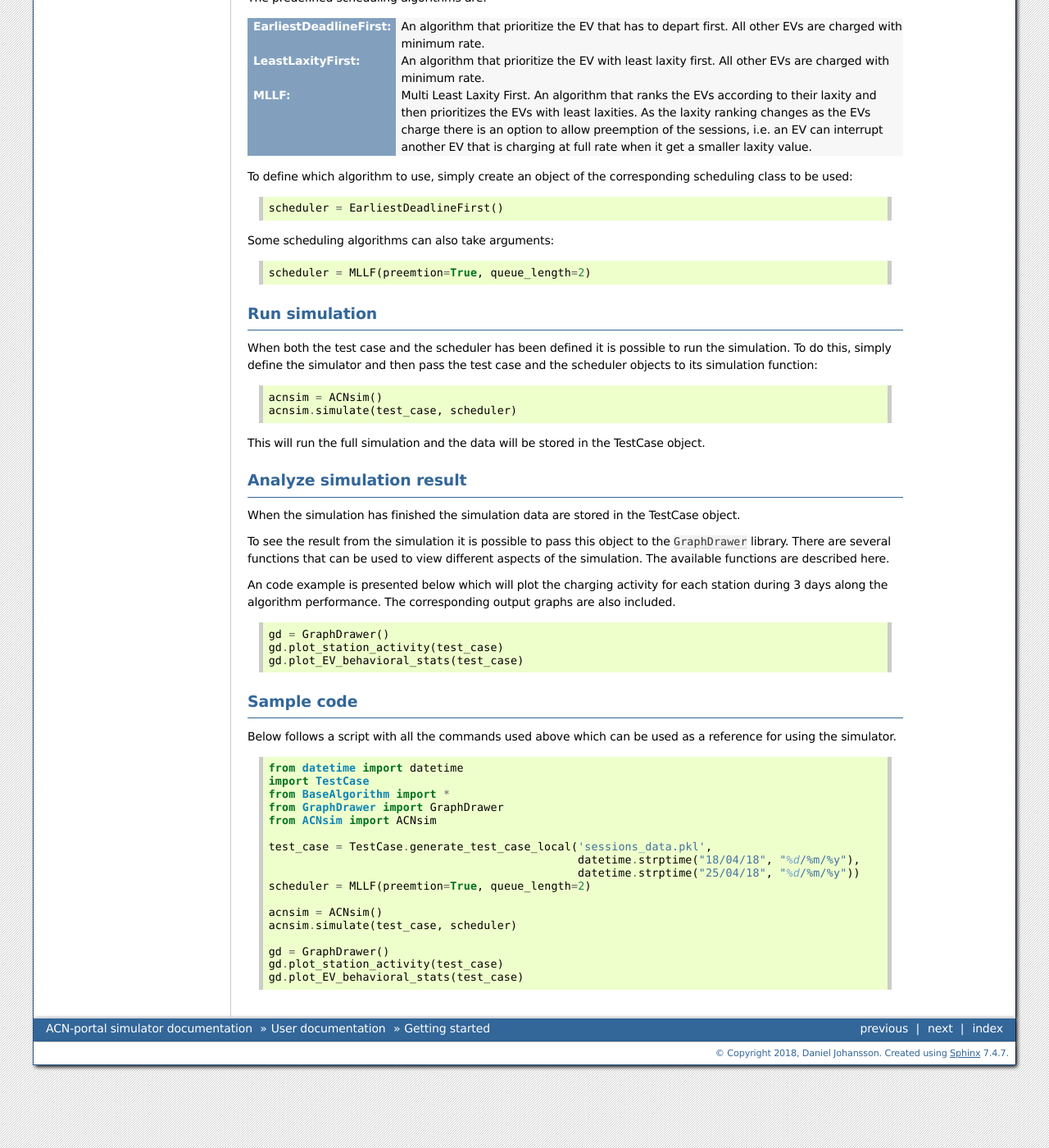
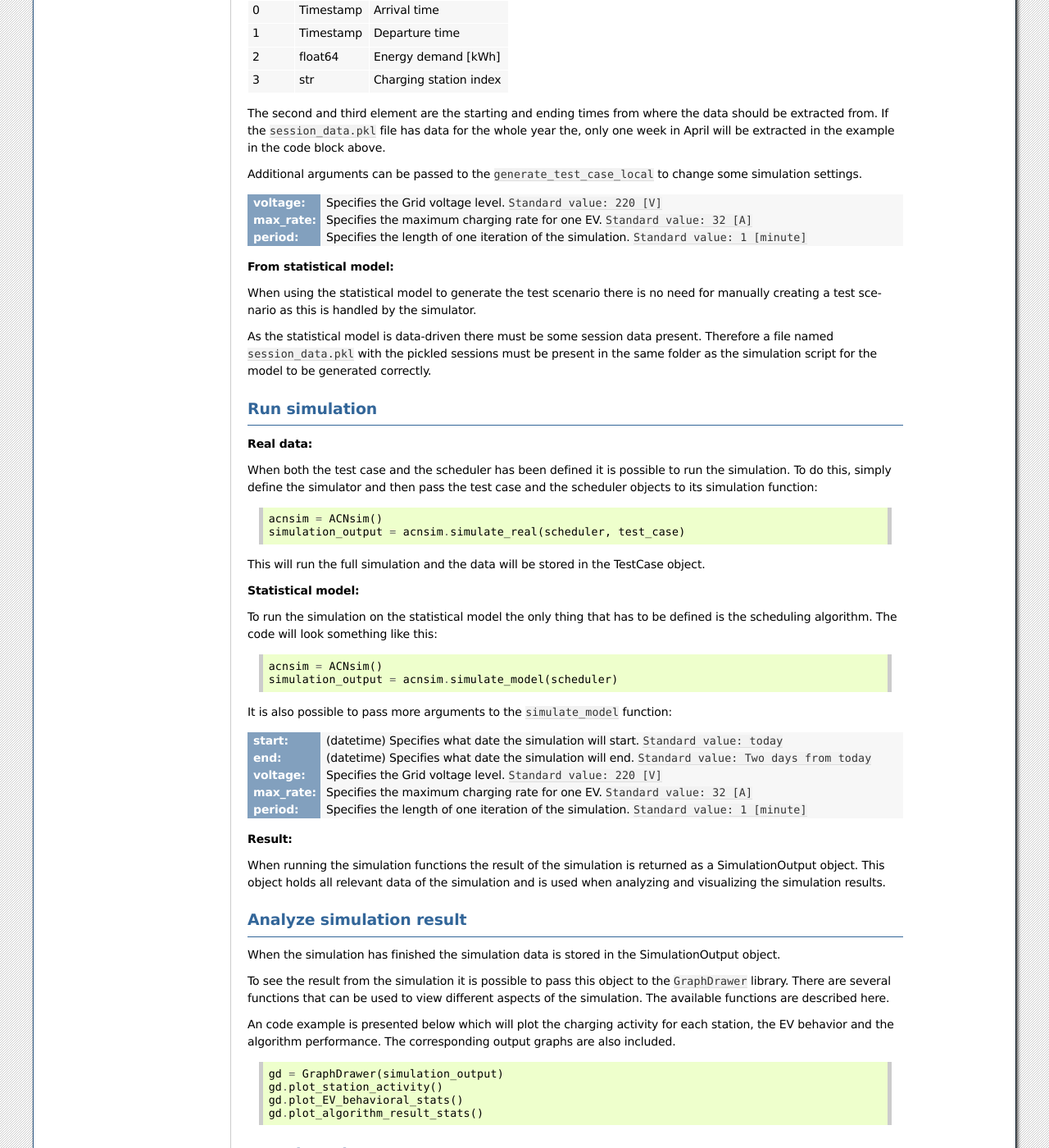
Before and after one commit to zach401/acnportal, a Sphinx documentation site: the page built from sim/docs/user/getting_started.rst, in a window 1280 px wide and 1400 px high, scrolled down 1526 px. Shown: the whole window at 82% size. Built offline with Sphinx 7.4.7, drawn with Linux system fonts in a browser that asks for light colours; some of the changed text lies outside the part shown.

Commit message:
some docs

```diff
--- a/sim/docs/user/getting_started.rst
+++ b/sim/docs/user/getting_started.rst
@@ -18,14 +18,14 @@ the script:
 .. code-block:: python
 
     from datetime import datetime
-    import TestCase
+    from acnlib import TestCase
     from BaseAlgorithm import *
-    from GraphDrawer import GraphDrawer
-    from ACNsim import ACNsim
+    from acnlib.GraphDrawer import GraphDrawer
+    from acnlib.ACNsim import ACNsim
 
 :TestCase:
-    A TestCase defines which data the simulation will operate on. It also holds the current status of the
-    simulation and saves the data of the simulation.
+    A TestCase defines which data the simulator will operate on. It also holds the current status of the
+    simulation and saves the data of the simulation before it is passed to the simulation output.
 
 :BaseAlgorithm:
     All scheduling algorithms must extend the ``BaseAlgotithm`` class in order to be used in the simulation.
@@ -39,58 +39,8 @@ the script:
     The ``ACNsim`` is the main class for the simulation. It handles all the interconnections of the other classes and
     runs the simulation.
 
-Creating a Test Case
---------------------
-
-A Test Case can be generated on either real data from Caltech's ACN network, or from syntetic data from a statistical
-model based on the data generated from the same network.
-
-**From real data:**
-
-When the ``TestCase`` module is imported the test case is generated by running the following piece of code:
-
-.. code-block:: python
-
-    test_case = TestCase.generate_test_case_local('sessions_data.pkl',
-                                                  datetime.strptime("18/04/18", "%d/%m/%y"),
-                                                  datetime.strptime("25/04/18", "%d/%m/%y"))
-
-The charging session data used for this test case is taken from the file ``session_data.pkl``. The argument entered into
-the function ``generate_test_case_local`` is the name of the pickle_ file which is a serialized pyhton object.
-The data in the file is stored as a two dimensional array where every row holds information about an EV charging sesssion.
-Every row has four elements with index 0 to 3.
-
-===== ========= ======================
-Index Data type Description
-===== ========= ======================
-0     Timestamp Arrival time
------ --------- ----------------------
-1     Timestamp Departure time
------ --------- ----------------------
-2     float64   Energy demand [kWh]
------ --------- ----------------------
-3     str       Charging station index
-===== ========= ======================
-
-The second and third element are the starting and ending times from where the data should be extracted from. If the ``session_data.pkl``
-file has data for the whole year the, only one week in April will be extracted in the example in the code block above.
-
-.. _pickle: https://docs.python.org/3/library/pickle.html
-
-Additional arguments can be passed to the ``generate_test_case_local`` to change some simulation settings.
-
-:voltage: Specifies the Grid voltage level. Standard value: 220 [V]
-
-:max_rate: Specifies the maximum charging rate for one EV. Standard value: 32 [A]
-
-:period: Specifies the length of one iteration of the simulation. Standard value: 1 [minute]
-
-**From statistical model:**
-
-##### NOT YET IMPLEMENTED #####
-
-Define scheduling algorithm
----------------------------
+Defining the scheduling algorithm
+---------------------------------
 
 The ``BaseAlgorithm`` module has already som predefined charging algorithms that can be used if no other algorithm has yet been
 defined. The section :ref:`writing-a-scheduling-algorithm` covers how to implement a custom scheduling algorithm which can be used in the same way as the ones
@@ -122,8 +72,68 @@ Some scheduling algorithms can also take arguments:
     scheduler = MLLF(preemtion=True, queue_length=2)
 
 
+
+Creating a Test Scenario
+------------------------
+
+A test scenario can be generated on either real data from Caltech's ACN network, or from synthetic data from a statistical
+model based on the data generated from the same network.
+
+**From real data:**
+
+When the ``TestCase`` module is imported and the session data is available,
+the test case is generated by running the following piece of code:
+
+.. code-block:: python
+
+    test_case = TestCase.generate_test_case_local('sessions_data.pkl',
+                                                  datetime.strptime("18/04/18", "%d/%m/%y"),
+                                                  datetime.strptime("25/04/18", "%d/%m/%y"))
+
+The charging session data used for this test case is taken from the file ``session_data.pkl``. The first argument entered into
+the function ``generate_test_case_local`` is the name of the pickle_ file which is a serialized pyhton object, located in the
+same folder as the simulation script.
+The data in the file is stored as a two dimensional array where every row holds information about an EV charging sesssion.
+Every row has four elements with index 0 to 3.
+
+===== ========= ======================
+Index Data type Description
+===== ========= ======================
+0     Timestamp Arrival time
+----- --------- ----------------------
+1     Timestamp Departure time
+----- --------- ----------------------
+2     float64   Energy demand [kWh]
+----- --------- ----------------------
+3     str       Charging station index
+===== ========= ======================
+
+The second and third element are the starting and ending times from where the data should be extracted from. If the ``session_data.pkl``
+file has data for the whole year the, only one week in April will be extracted in the example in the code block above.
+
+.. _pickle: https://docs.python.org/3/library/pickle.html
+
+Additional arguments can be passed to the ``generate_test_case_local`` to change some simulation settings.
+
+:voltage: Specifies the Grid voltage level. ``Standard value: 220 [V]``
+
+:max_rate: Specifies the maximum charging rate for one EV. ``Standard value: 32 [A]``
+
+:period: Specifies the length of one iteration of the simulation. ``Standard value: 1 [minute]``
+
+**From statistical model:**
+
+When using the statistical model to generate the test scenario there is no need for
+manually creating a test scenario as this is handled by the simulator.
+
+As the statistical model is data-driven there must be some session data present.
+Therefore a file named ``session_data.pkl`` with the pickled sessions must be present in the
+same folder as the simulation script for the model to be generated correctly.
+
 Run simulation
 --------------
+
+**Real data:**
 
 When both the test case and the scheduler has been defined it is possible to run the simulation. To do this, simply define
 the simulator and then pass the test case and the scheduler objects to its simulation function:
@@ -131,26 +141,55 @@ the simulator and then pass the test case and the scheduler objects to its simul
 .. code-block:: python
 
     acnsim = ACNsim()
-    acnsim.simulate(test_case, scheduler)
+    simulation_output = acnsim.simulate_real(scheduler, test_case)
 
 This will run the full simulation and the data will be stored in the TestCase object.
+
+**Statistical model:**
+
+To run the simulation on the statistical model the only thing that has to be
+defined is the scheduling algorithm. The code will look something like this:
+
+.. code-block:: python
+
+    acnsim = ACNsim()
+    simulation_output = acnsim.simulate_model(scheduler)
+
+It is also possible to pass more arguments to the ``simulate_model`` function:
+
+:start: (datetime) Specifies what date the simulation will start. ``Standard value: today``
+
+:end: (datetime) Specifies what date the simulation will end. ``Standard value: Two days from today``
+
+:voltage: Specifies the Grid voltage level. ``Standard value: 220 [V]``
+
+:max_rate: Specifies the maximum charging rate for one EV. ``Standard value: 32 [A]``
+
+:period: Specifies the length of one iteration of the simulation. ``Standard value: 1 [minute]``
+
+**Result:**
+
+When running the simulation functions the result of the simulation is returned
+as a SimulationOutput object. This object holds all relevant data of the simulation
+and is used when analyzing and visualizing the simulation results.
 
 Analyze simulation result
 -------------------------
 
-When the simulation has finished the simulation data are stored in the TestCase object.
+When the simulation has finished the simulation data is stored in the SimulationOutput object.
 
 To see the result from the simulation it is possible to pass this object to the ``GraphDrawer`` library. There are several
 functions that can be used to view different aspects of the simulation. The available functions are described here.
 
-An code example is presented below which will plot the charging activity for each station during 3 days along the algorithm performance.
+An code example is presented below which will plot the charging activity for each station, the EV behavior and the algorithm performance.
 The corresponding output graphs are also included.
 
 .. code-block:: python
 
-    gd = GraphDrawer()
-    gd.plot_station_activity(test_case)
-    gd.plot_EV_behavioral_stats(test_case)
+    gd = GraphDrawer(simulation_output)
+    gd.plot_station_activity()
+    gd.plot_EV_behavioral_stats()
+    gd.plot_algorithm_result_stats()
 
 
 Sample code
@@ -161,19 +200,16 @@ Below follows a script with all the commands used above which can be used as a r
 .. code-block:: python
 
     from datetime import datetime
-    import TestCase
+    from acnlib import TestCase
     from BaseAlgorithm import *
-    from GraphDrawer import GraphDrawer
-    from ACNsim import ACNsim
+    from acnlib.GraphDrawer import GraphDrawer
+    from acnlib.ACNsim import ACNsim
 
-    test_case = TestCase.generate_test_case_local('sessions_data.pkl',
-                                                  datetime.strptime("18/04/18", "%d/%m/%y"),
-                                                  datetime.strptime("25/04/18", "%d/%m/%y"))
-    scheduler = MLLF(preemtion=True, queue_length=2)
+    scheduler = MLLF()
+    acnsim = ACNsim()
+    simulation_output = acnsim.simulate_model(scheduler, period=1)
 
-    acnsim = ACNsim()
-    acnsim.simulate(test_case, scheduler)
-
-    gd = GraphDrawer()
-    gd.plot_station_activity(test_case)
-    gd.plot_EV_behavioral_stats(test_case)
+    gd = GraphDrawer(simulation_output)
+    gd.plot_station_activity()
+    gd.plot_EV_behavioral_stats()
+    gd.plot_algorithm_result_stats()
```
Also changed, not shown: other parts of sim/docs/user/getting_started.rst (+2 -2 lines), sim/docs/user/algorithm_guide.rst (+59 -0 lines), 17 other files.
